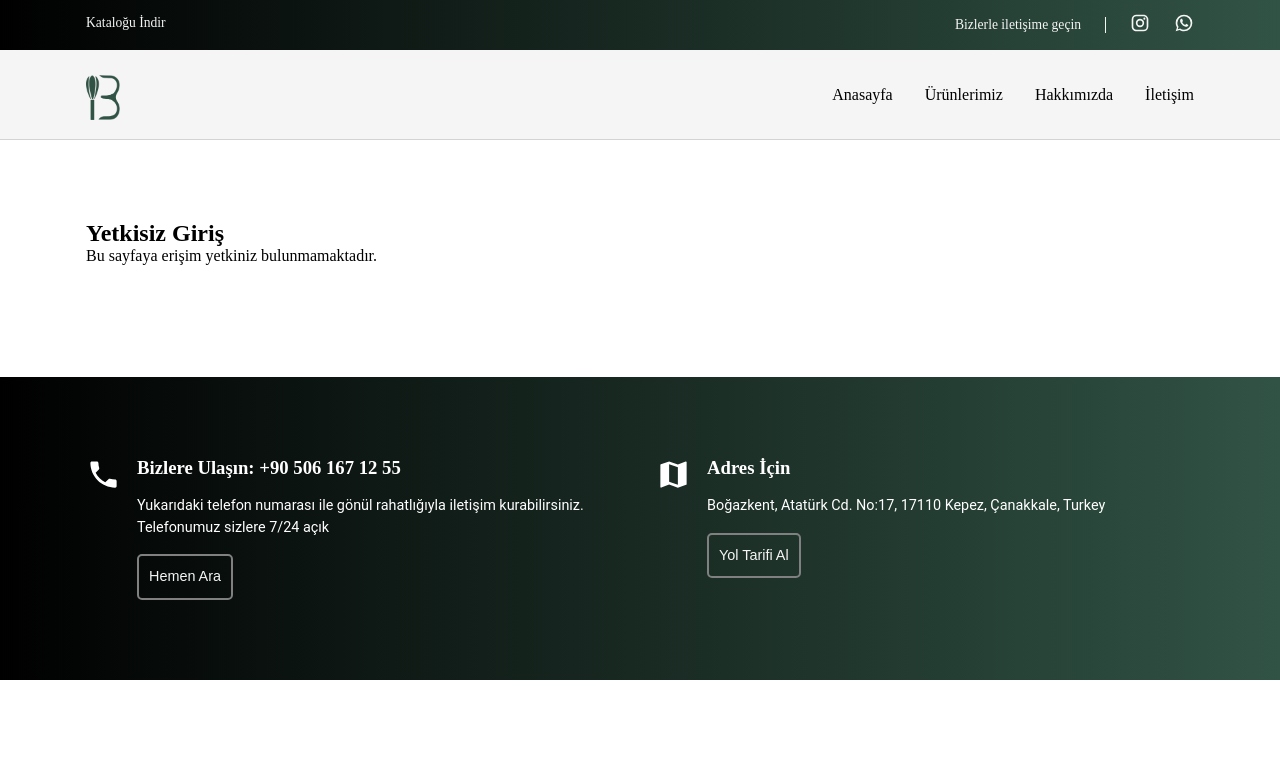
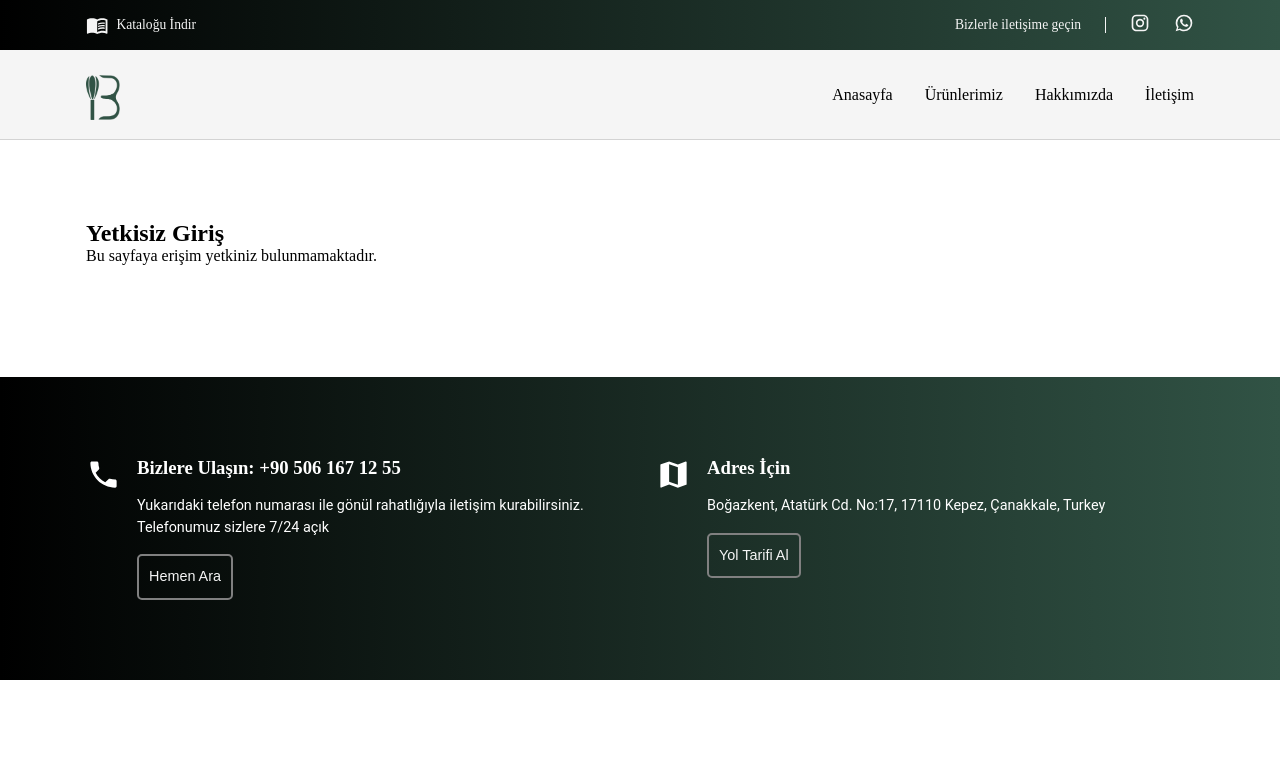
Before and after one commit to FatiUnal/bakefront, a React (Vite) app: page /unauthorized in a window 1280 px wide. Shown: the top 774 px of the page. Built offline with nearby package versions, Linux system fonts and the light colour scheme.

Commit message:
asdgşıua

```diff
--- a/src/components/Anasayfa/teamListCard/TeamListCard.jsx
+++ b/src/components/Anasayfa/teamListCard/TeamListCard.jsx
@@ -1,18 +1,8 @@
 import "./TeamListCard.scss";
 function TeamlisCard({ proje }) {
-  const handleDownload = (e) => {
-    e.preventDefault(); // Linkin normal davranışını durdur
-    const link = document.createElement("a");
-    link.href = proje.images[0];
-    link.setAttribute("download", "file");
-    document.body.appendChild(link);
-    link.click();
-    document.body.removeChild(link);
-  };
-
   return (
     <li className="glide__slide">
-      <a href={proje.images[0]} className="card" onClick={handleDownload}>
+      <a href={proje.images[0]} target="_blank" className="card" download>
         <div className="img">
           <img src={proje.coverImage} alt="" />
         </div>
@@ -20,7 +10,7 @@ function TeamlisCard({ proje }) {
         <div className="cardSection">
           <div className="CardTop">
             <h4 className="title">{proje.title}</h4>
-            <p className="desc">{proje.titleContent}</p>
+            {/* <p className="desc">{proje.titleContent}</p> */}
           </div>
         </div>
       </a>
--- a/src/components/Header/Header.jsx
+++ b/src/components/Header/Header.jsx
@@ -5,6 +5,7 @@ import WhatsAppIcon from "@mui/icons-material/WhatsApp";
 import InstagramIcon from "@mui/icons-material/Instagram";
 import MenuIcon from "@mui/icons-material/Menu";
 import CloseIcon from "@mui/icons-material/Close";
+import MenuBookIcon from "@mui/icons-material/MenuBook";
 
 const Header = () => {
   const [isMenuOpen, setIsMenuOpen] = useState(false);
@@ -24,27 +25,22 @@ const Header = () => {
     setIsMenuOpen(false);
   }, [location]);
 
-  const handleDownload = (e) => {
-    e.preventDefault(); // Linkin normal davranışını durdur
-    const link = document.createElement("a");
-    link.href =
-      "https://bakeandbondpatisserie.com/api/v1/upload/bake/images/49/6826c87b-5010-4919-90f4-389f84c0c7ae.pdf";
-    link.setAttribute("download", "file");
-    document.body.appendChild(link);
-    link.click();
-    document.body.removeChild(link);
-  };
-
   return (
     <header className="header">
       <div className="headerTop">
         <div className="container">
           <div className="headerTopWrapper">
-            <div>
-              <span style={{ cursor: "pointer" }} onClick={handleDownload}>
-                <span>Kataloğu İndir</span>
-              </span>
-            </div>
+            <a
+              className="buttonKatalogContent"
+              style={{ cursor: "pointer" }}
+              target="_blank"
+              href="https://bakeandbondpatisserie.com/api/v1/upload/bake/images/49/6826c87b-5010-4919-90f4-389f84c0c7ae.pdf"
+              download
+            >
+              <MenuBookIcon className="icon" />
+              <span className="buttonKatalog">Kataloğu İndir</span>
+            </a>
+
             <div className="iconss">
               <span className="none">Bizlerle iletişime geçin</span>
               <a
--- a/src/components/Header/Header.scss
+++ b/src/components/Header/Header.scss
@@ -137,3 +137,19 @@
     }
   }
 }
+
+.buttonKatalogContent {
+  display: flex;
+  align-items: center;
+
+  .icon {
+    color: whitesmoke;
+    font-size: 1.4rem;
+  }
+
+  .buttonKatalog {
+    color: white;
+    border-radius: 8px;
+    padding: 4px 8px;
+  }
+}
--- a/src/components/listCard/LİstCard.jsx
+++ b/src/components/listCard/LİstCard.jsx
@@ -1,20 +1,9 @@
-import { Link } from "react-router-dom";
 import "./ListCard.scss";
 
 const LİstCard = ({ proje }) => {
-  const handleDownload = (e) => {
-    e.preventDefault(); // Linkin normal davranışını durdur
-    const link = document.createElement("a");
-    link.href = proje.images[0];
-    link.setAttribute("download", "file");
-    document.body.appendChild(link);
-    link.click();
-    document.body.removeChild(link);
-  };
-
   return (
     <div className="projeCard">
-      <a href={proje.images[0]} className="img" onClick={handleDownload}>
+      <a href={proje.images[0]} target="_blank" className="img" download>
         <img src={proje.coverImage} alt="kapakresmi" />
       </a>
       <div className="detayCard">
@@ -22,9 +11,9 @@ const LİstCard = ({ proje }) => {
           <a href={proje.images[0]} className="title">
             <h3>{proje.title}</h3>
           </a>
-          <div className="text">
+          {/* <div className="text">
             <p>{proje.titleContent}</p>
-          </div>
+          </div> */}
         </div>
       </div>
     </div>
--- a/src/components/urunDetayGlide/MrGlide.jsx
+++ b/src/components/urunDetayGlide/MrGlide.jsx
@@ -107,6 +107,7 @@ const MrGlide = ({ onImageClick, images }) => {
       <div className="glide__bullets" data-glide-el="controls[nav]">
         {images.map((item, index) => (
           <button
+            key={index}
             className="glide__bullet"
             data-glide-dir={`=${index}`}
           ></button>
--- a/src/pages/anasayfa/Anasayfa.jsx
+++ b/src/pages/anasayfa/Anasayfa.jsx
@@ -194,9 +194,7 @@ const Anasayfa = () => {
                 <img className="seccond" src={kolaj3} alt="" />
               </div>
               <div className="textContainer">
-                <h3 className="projectName">
-                  | Her biri bizim için değerli...
-                </h3>
+                <h3 className="projectName">| Kataloğumuzu İndirin</h3>
                 <h1>
                   <i>&apos;Bake And&apos;</i> Serisi
                 </h1>
@@ -208,7 +206,16 @@ const Anasayfa = () => {
                   sağlıyoruz.
                 </p>
                 <div className="button">
-                  <Link to={"/kategoriler"}>Ürünlere Git</Link>
+                  <a
+                    style={{ cursor: "pointer" }}
+                    target="_blank"
+                    download
+                    href={
+                      "https://bakeandbondpatisserie.com/api/v1/upload/bake/images/49/6826c87b-5010-4919-90f4-389f84c0c7ae.pdf"
+                    }
+                  >
+                    Kataloğu İndir
+                  </a>
                 </div>
               </div>
             </div>
--- a/src/pages/anasayfa/Anasayfa.scss
+++ b/src/pages/anasayfa/Anasayfa.scss
@@ -215,7 +215,10 @@
           }
         }
 
+        .button {
+          width: 30%;
           a {
+            width: 100%;
             padding: 12px 15px 12px 15px;
             color: whitesmoke;
             background-color: black;
@@ -224,6 +227,7 @@
             @media (max-width: 1024px) {
               padding: 12px 15px 12px 15px;
               font-size: 0.8rem;
+            }
           }
         }
       }
--- a/src/pages/projeler/Projeler.scss
+++ b/src/pages/projeler/Projeler.scss
@@ -83,7 +83,7 @@
         flex-direction: row;
         flex-wrap: wrap;
         column-gap: 2rem;
-        row-gap: 4rem;
+        row-gap: 2.5rem;
 
         .noDaire {
           text-align: center;
```
Lines whose indentation alone changed are shown as unchanged.
